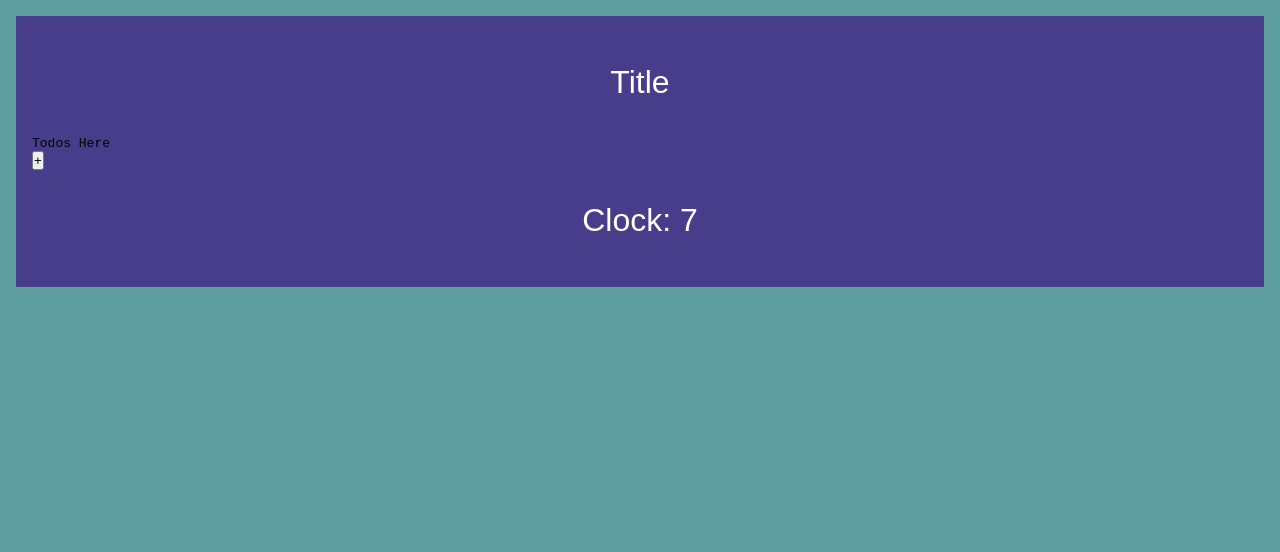
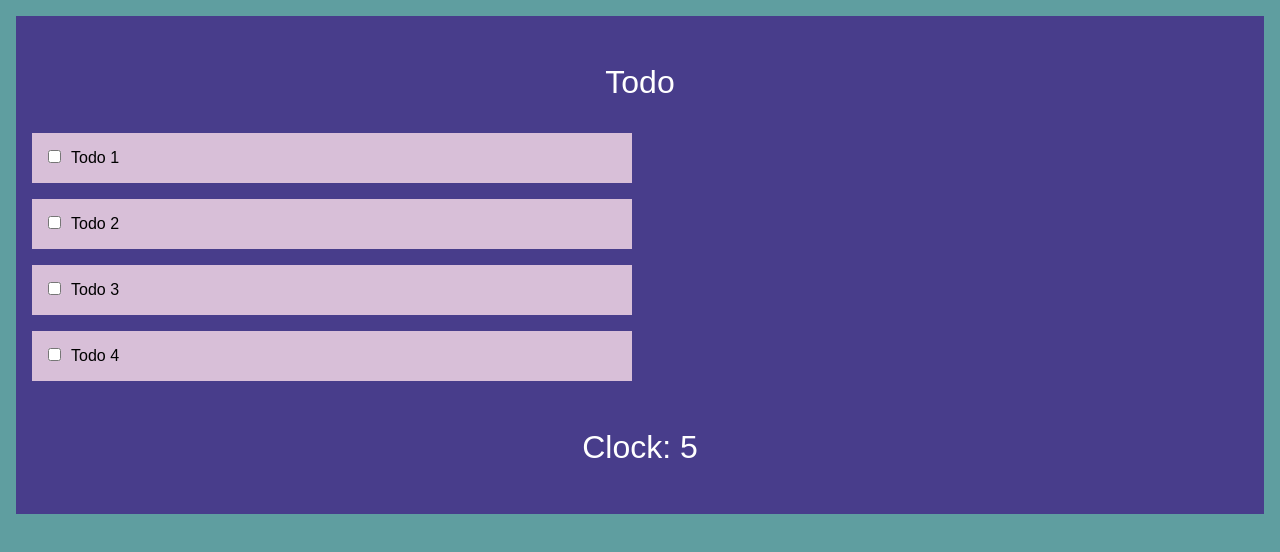
Before and after one commit to JimJam117/react-todo, a React (Create React App) app: page / in a window 1280 px wide. Shown: the top 552 px of the page. Built offline with nearby package versions, Linux system fonts and the light colour scheme.

Commit message:
Fixed todos, now work with redux

```diff
--- a/src/App.js
+++ b/src/App.js
@@ -3,13 +3,13 @@ import TodoItem from './TodoItem';
 
 // import Clock from './Clock';
 import data from './data.js';
-import { useSelector, useDispatch } from "react-redux";
+import { useSelector, useDispatch, connect } from "react-redux";
 
-import {increment} from './actions';
+import {increment, toggleTodo} from './actions';
 
-function App() {
+const App = (props) => {
     // Selecting the clock from the store
-    const clock = useSelector(state => state.Clock);
+    const clock = useSelector(state => state.clock);
 
     // the dispatch, used for running the action
     const dispatch = useDispatch();
@@ -25,78 +25,35 @@ function App() {
         // the input
     }, [clock])
 
+    const dataMapped = props.todo.todos.map((item) =>
+        <TodoItem
+            key = {item.id}
+            item = {item}
+            handleChange={() => dispatch(toggleTodo(item.id))} // passes the handleChange method into the TodoItem
+        />
+        );
+
+
     return (
     <div>
-        <h1>Title</h1>
+        <h1>Todo</h1>
             <ul className="todo-container">
-            <code>Todos Here</code>
+
+                {dataMapped}
+
             </ul>
-            <button onClick={() => dispatch(increment())}>+</button>
+            {/* <button onClick={() => dispatch({type: 'TOGGLE_TODO', payload:1})}>+</button> */}
         <h1>Clock: {clock}</h1>
     </div>
     );
   }
 
-// class App extends React.Component {
 
+const mapStateToProps = (state) => {
+    return {
+        clock: state.clock,
+        todo: state.todo
+    }
+}
 
-
-//     constructor(props) {
-//         super(props);
-
-//         this.state = {
-//             title : "Todo List",
-//             todos : data,
-//         }
-
-//         // every method that uses "setState" should be bound to the class
-//         this.handleChange = this.handleChange.bind(this);
-//     }
-
-//     // method for handling change, takes id to toggle
-//     handleChange(id) {
-//         //console.log(id);
-
-//         // set the state
-//         this.setState(
-//             // take the prevState for use in creating new array
-//             prevState => {
-//             // a newTodos array that maps through the current todos array,
-//             // if the id is the same as the handleChange param then switch
-//             let newTodos = this.state.todos.map(todo => {
-//                 if(todo.id == id) {
-//                     todo.completed = !todo.completed;
-//                 }
-//                 return todo;
-//             });
-
-//             // return the newTodos array as todos
-//             return {
-//                 todos : newTodos
-//             }
-//         });
-//     }
-
-//     render() {
-//     const dataMapped = this.state.todos.map(item =>
-//         <TodoItem
-//             key={item.id}
-//             item={item}
-//             handleChange={this.handleChange} // passes the handleChange method into the TodoItem
-//         />
-//     );
-
-//     return (
-//         <div>
-//             <h1>{this.state.title}</h1>
-//             <ul className="todo-container">
-//             {dataMapped}
-//             </ul>
-//             <h1>Clock: {Clock}</h1>
-//         </div>
-//     );
-//     }
-// }
-
-
-export default App;
+export default connect(mapStateToProps, {})(App);
--- a/src/TodoItem.js
+++ b/src/TodoItem.js
@@ -8,6 +8,7 @@ class TodoItem extends React.Component {
     }
 
     render() {
+        //console.log(this.props.handleChange(this.props.item.completed));
         return(
             <li style={
                 this.props.item.completed ? {textDecoration: 'line-through'} : {textDecoration: 'none'}}
--- a/src/actions/index.js
+++ b/src/actions/index.js
@@ -3,3 +3,10 @@ export const increment = () => {
         type: 'INCREMENT'
     }
 }
+
+export const toggleTodo = (id) => {
+    return {
+        type: 'TOGGLE_TODO',
+        payload: id
+    }
+}
--- a/src/reducers/index.js
+++ b/src/reducers/index.js
@@ -1,8 +1,10 @@
 import {combineReducers} from 'redux';
 import clockReducer from './clockReducer';
+import todoReducer from './todoReducer';
 
 const rootReducer = combineReducers({
-    Clock: clockReducer
+    clock: clockReducer,
+    todo: todoReducer
 });
 
 export default rootReducer;
--- /dev/null
+++ b/src/reducers/todoReducer.js
@@ -0,0 +1,58 @@
+const todoReducer = (state = {
+    todos: [
+    {
+        id: 1,
+        name: "Todo 1",
+        completed: false
+    },
+
+    {
+        id: 2,
+        name: "Todo 2",
+        completed: false
+    },
+
+    {
+        id: 3,
+        name: "Todo 3",
+        completed: false
+    },
+
+    {
+        id: 4,
+        name: "Todo 4",
+        completed: false
+    },
+
+    ]
+},
+    action) => {
+
+    switch(action.type) {
+        case ('TOGGLE_TODO'):
+            // map through the todos
+            const newTodos = state.todos.map((item) => {
+
+                if(item.id === action.payload) {
+                    return {
+                        ...item,
+                        completed : !item.completed
+                    };
+                }
+                else {
+                    return item;
+                }
+            });
+
+            // return old state with new todos array
+            return state = {
+                ...state,
+                todos : newTodos
+            }
+
+        default:
+            return state;
+    }
+}
+
+export default todoReducer;
```
